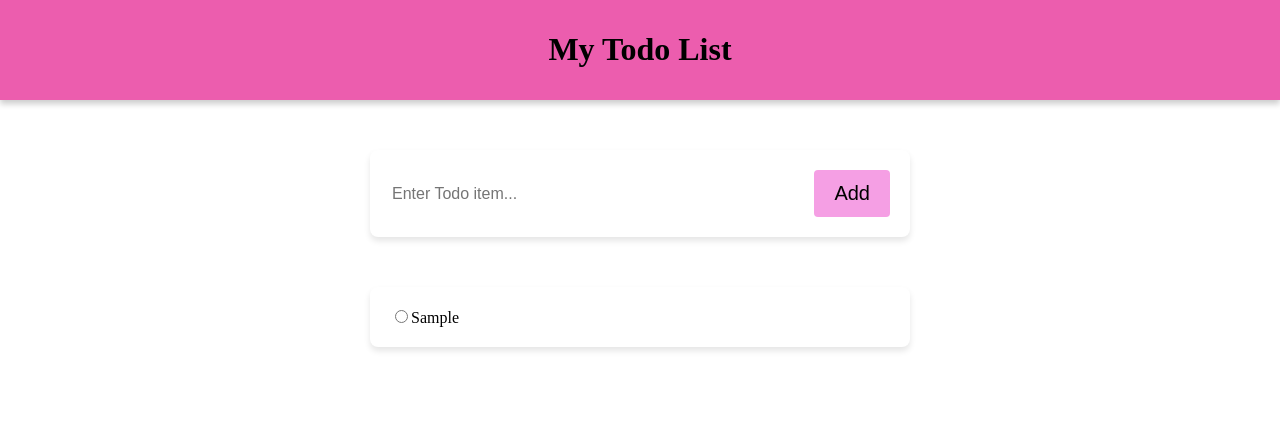
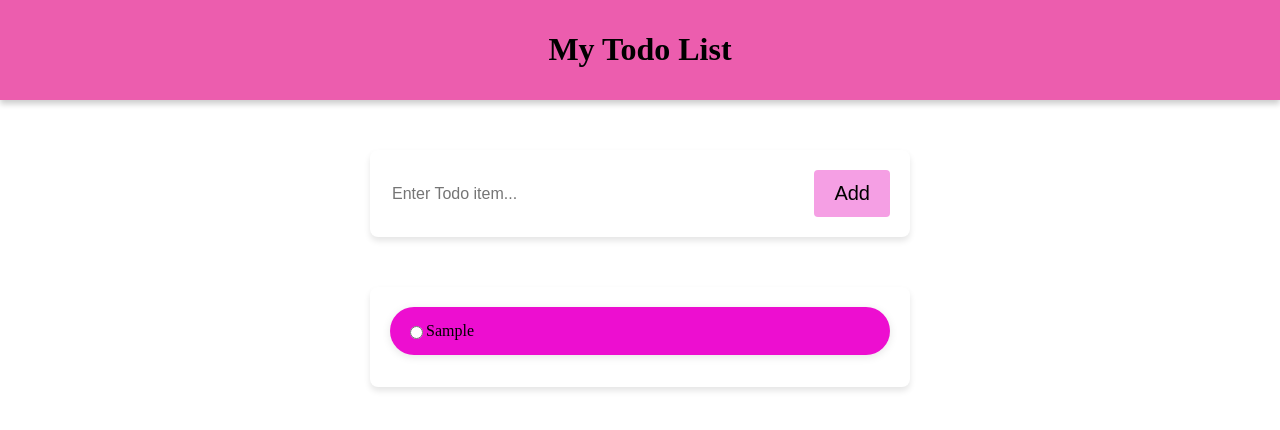
Before and after one commit to sachithrakalani/Todo-App-React-Frontend, a React (Vite) app: page / in a window 1280 px wide. Both pictures are taken after typing "Sample" into the empty fields and a click on the button "Add". Shown: the top 430 px of the page. Built offline with nearby package versions, Linux system fonts and the light colour scheme.

Commit message:
Style todo item container using css modules

```diff
--- a/src/components/TodoItem.jsx
+++ b/src/components/TodoItem.jsx
@@ -1,6 +1,8 @@
+import styles from "./todoitem.module.css";
+
 export default function TodoItem({ item }) {
     return (
-      <div>
+      <div className={styles.itemcontainer}>
         <input type="radio"/>
         <span>{item}</span>
       </div>
--- /dev/null
+++ b/src/components/todoitem.module.css
@@ -0,0 +1,10 @@
+.itemcontainer{
+    display:flex;
+    align-items:center;
+    background-color:#ed0ed0;
+    border-radius:30px;
+    padding:15px;
+    margin-bottom: 12px;
+    box-shadow: 0 2px 8px rgba(0, 0, 0, 0.1);
+    transition: box-shadow 0.3s ease;
+}
```
